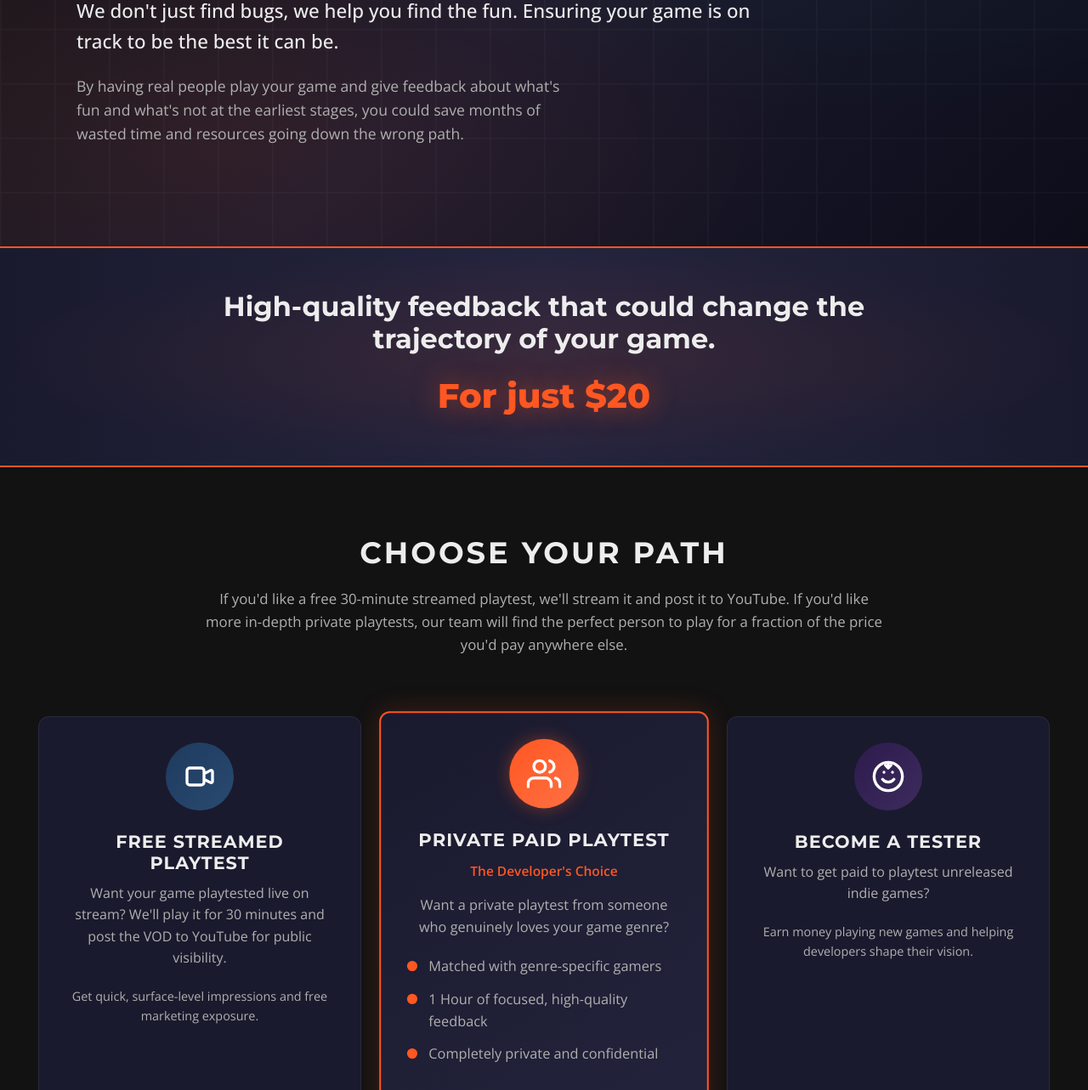
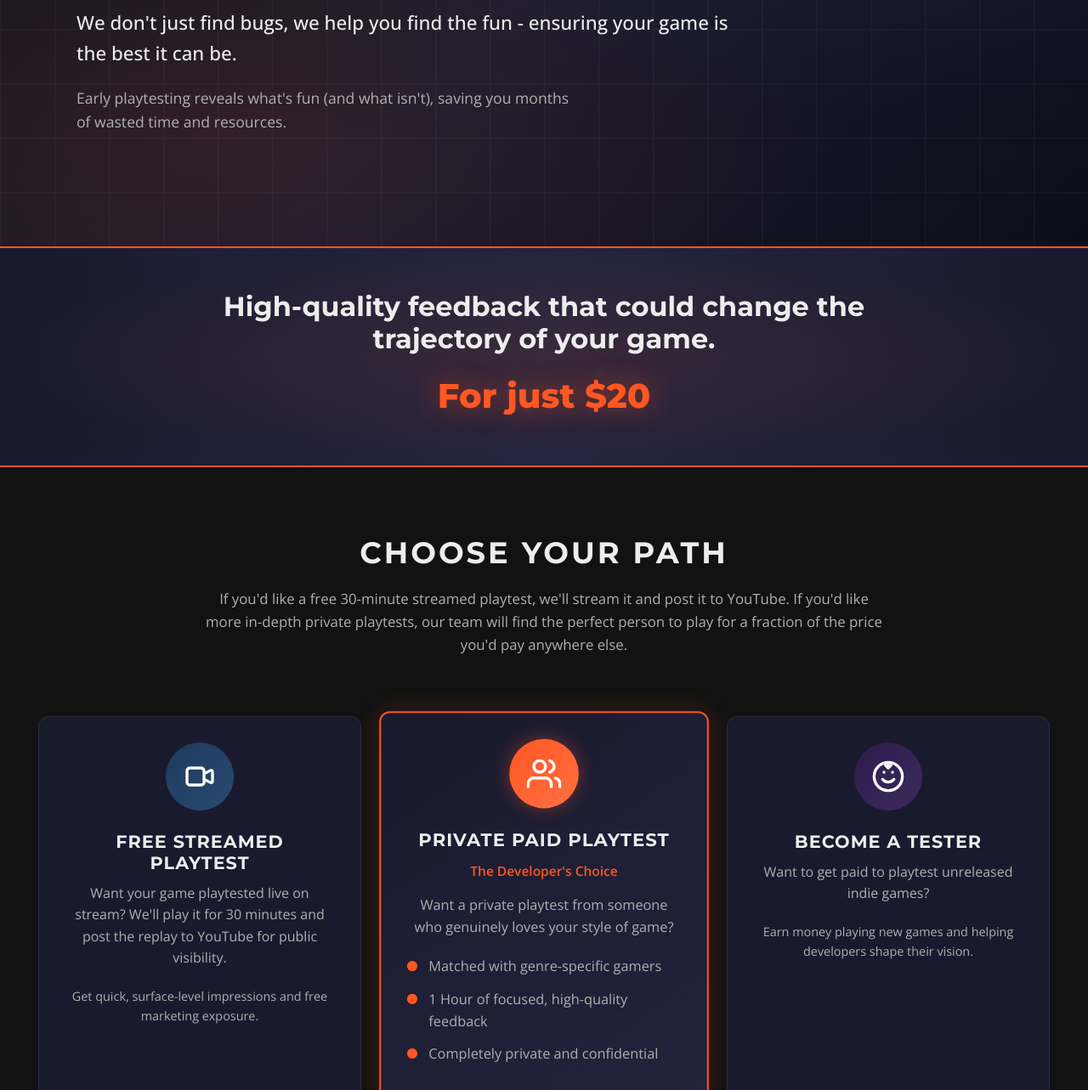
Before and after one commit to WePlaytestGames/website, a plain HTML site: page index.html in a window 1280 px wide. Shown: the part 350-1633 px from the top of the page at 85% size. Drawn offline with nearby package versions, Linux system fonts and the light colour scheme.

Commit message:
Minor editing from Brooke

```diff
--- a/index.html
+++ b/index.html
@@ -42,8 +42,8 @@
         <div class="hero-overlay"></div>
         <div class="hero-content">
             <h1>WE HELP INDIE GAME DEVELOPERS MAKE THE BEST GAME POSSIBLE</h1>
-            <p class="hero-subhead">We don't just find bugs, we help you find the fun. Ensuring your game is on track to be the best it can be.</p>
-            <p class="hero-support">By having real people play your game and give feedback about what's fun and what's not at the earliest stages, you could save months of wasted time and resources going down the wrong path.</p>
+            <p class="hero-subhead">We don't just find bugs, we help you find the fun - ensuring your game is the best it can be.</p>
+            <p class="hero-support">Early playtesting reveals what's fun (and what isn't), saving you months of wasted time and resources.</p>
         </div>
     </section>
 
@@ -70,7 +70,7 @@
                         </svg>
                     </div>
                     <h3 class="card-title">FREE STREAMED PLAYTEST</h3>
-                    <p class="card-body">Want your game playtested live on stream? We'll play it for 30 minutes and post the VOD to YouTube for public visibility.</p>
+                    <p class="card-body">Want your game playtested live on stream? We'll play it for 30 minutes and post the replay to YouTube for public visibility.</p>
                     <p class="card-benefit">Get quick, surface-level impressions and free marketing exposure.</p>
                     <button class="cta-button-outline" data-modal="stream-modal">REQUEST FREE STREAM</button>
                 </div>
@@ -87,7 +87,7 @@
                     </div>
                     <h3 class="card-title">PRIVATE PAID PLAYTEST</h3>
                     <p class="card-subtitle">The Developer's Choice</p>
-                    <p class="card-body">Want a private playtest from someone who genuinely loves your game genre?</p>
+                    <p class="card-body">Want a private playtest from someone who genuinely loves your style of game?</p>
                     <ul class="card-benefits-list">
                         <li>Matched with genre-specific gamers</li>
                         <li>1 Hour of focused, high-quality feedback</li>
```
